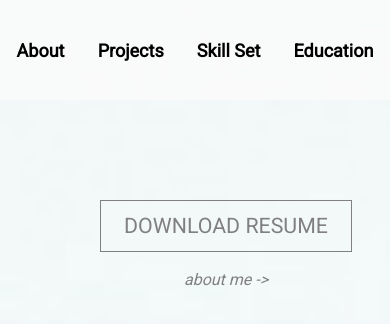
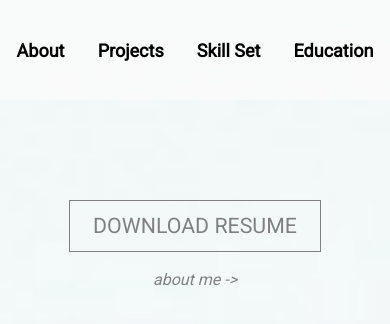
Before and after one commit to cbetori/portfolio, a React (Create React App) app in the folder client/: page / in a window 390 px wide. Shown: the top 324 px of the page. Built offline with nearby package versions, Linux system fonts and the light colour scheme.

Commit message:
Updated mobile education pics

```diff
--- a/client/src/styles/components/body/education.css
+++ b/client/src/styles/components/body/education.css
@@ -62,5 +62,13 @@
 }
 .edu-detail {
 	margin: 10px;
+}
+@media only screen and (max-width: 600px) {
+	.aca {
+		background-image: none;
+	}
 
+	.eds {
+		background-image: none;
+	}
 }
--- a/client/src/styles/index.css
+++ b/client/src/styles/index.css
@@ -35,12 +35,16 @@ code {
 .header {
 	grid-area: header;
 	z-index: 100;
+	overflow-x: hidden;
 }
 
 .body {
 	grid-area: layout;
+	width: 100%;
+	overflow-x: hidden;
 }
 
 .footer {
 	grid-area: footer;
+	overflow-x: hidden;
 }
```
